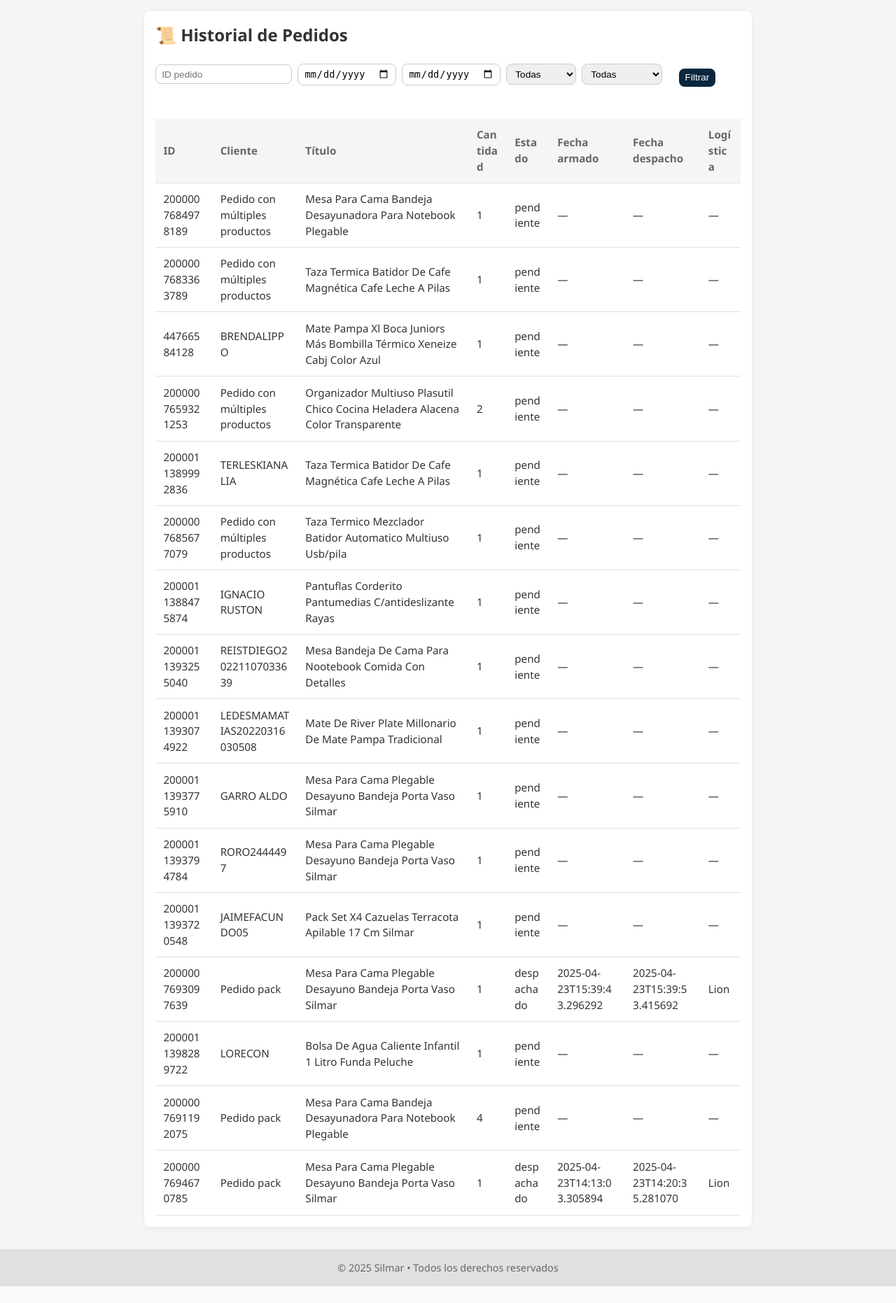
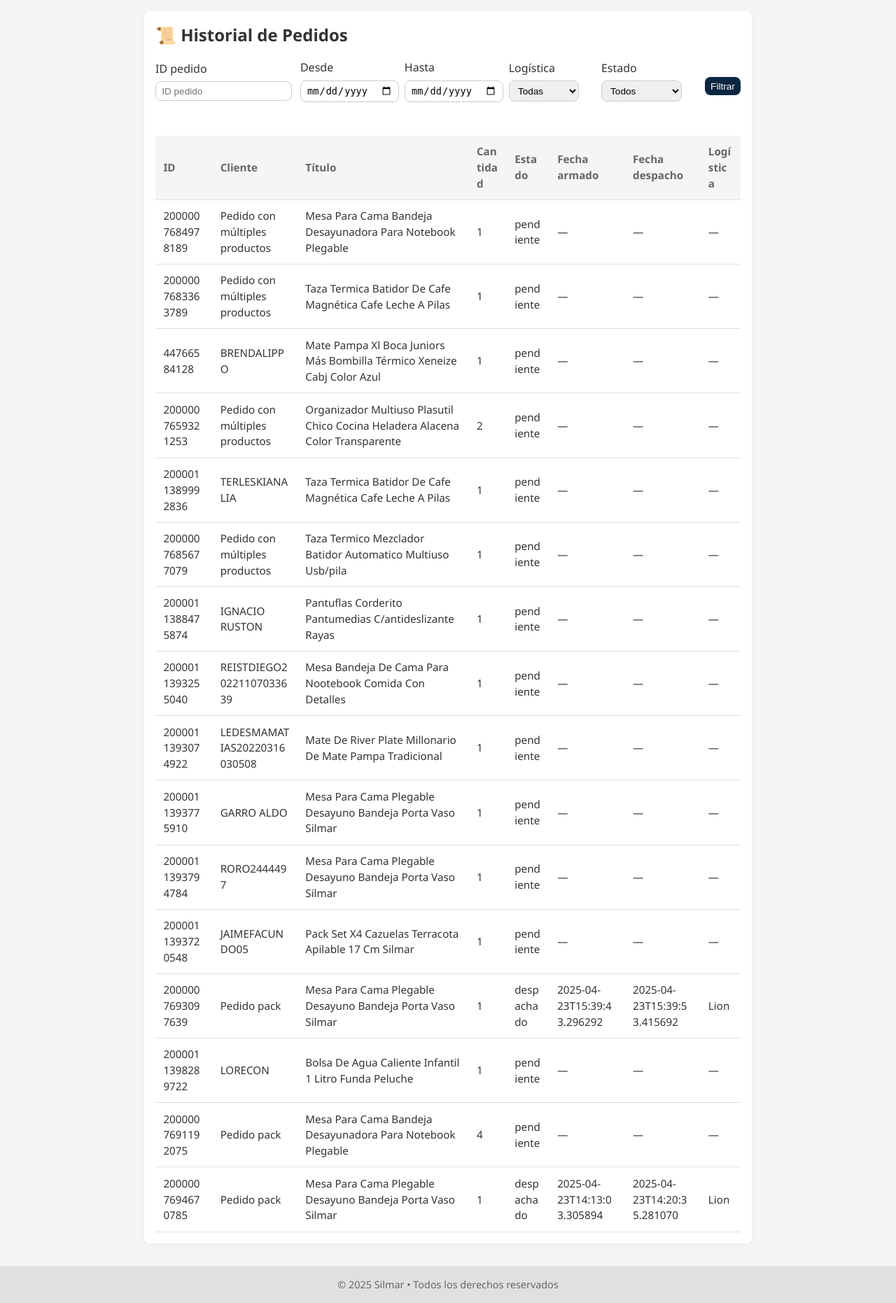
Before and after one commit to PadillaGabriel/Silmar, a FastAPI app: page /historial in a window 1280 px wide. Shown: the part 72-1934 px from the top of the page at 70% size. Before the commit the page ends 1910 px from the top, so only its background shows below. Run offline with FastAPI, Linux system fonts and the light colour scheme; data comes from the database, SQL or seed files in the repository; some libraries are stand-ins or nearby versions.

Commit message:
Update historial.html

```diff
--- a/app/templates/historial.html
+++ b/app/templates/historial.html
@@ -7,29 +7,62 @@
   <!-- HEADER: título + filtros en línea -->
   <div class="card-header-filters">
     <h2>📜 Historial de Pedidos</h2>
-
     <form method="get" action="/historial" class="form-filters-inline">
-      <input type="text"   name="order_id"   value="{{ order_id }}"   placeholder="ID pedido" class="text-input small">
-      <input type="date"   name="date_from"  value="{{ date_from }}"  class="text-input small">
-      <input type="date"   name="date_to"    value="{{ date_to }}"    class="text-input small">
-      <select name="logistica" class="select-input small">
+      <div class="filter">
+        <label for="order_id">ID pedido</label>
+        <input id="order_id"
+               type="text"
+               name="order_id"
+               value="{{ order_id }}"
+               placeholder="ID pedido"
+               class="text-input small">
+      </div>
+      <div class="filter">
+        <label for="date_from">Desde</label>
+        <input id="date_from"
+               type="date"
+               name="date_from"
+               value="{{ date_from }}"
+               class="text-input small">
+      </div>
+      <div class="filter">
+        <label for="date_to">Hasta</label>
+        <input id="date_to"
+               type="date"
+               name="date_to"
+               value="{{ date_to }}"
+               class="text-input small">
+      </div>
+      <div class="filter">
+        <label for="logistica">Logística</label>
+        <select id="logistica"
+                name="logistica"
+                class="select-input small">
           <option value="">Todas</option>
           {% for log in logisticas %}
             <option value="{{ log }}" {% if log==logistica %}selected{% endif %}>{{ log }}</option>
           {% endfor %}
         </select>
-      <select name="estado" class="select-input small">
-        <option value="">Todas</option>
+      </div>
+      <div class="filter">
+        <label for="estado">Estado</label>
+        <select id="estado"
+                name="estado"
+                class="select-input small">
+          <option value="">Todos</option>
           <option value="pendiente"  {% if estado=='pendiente'  %}selected{% endif %}>Pendiente</option>
           <option value="armado"     {% if estado=='armado'     %}selected{% endif %}>Armado</option>
           <option value="despachado" {% if estado=='despachado' %}selected{% endif %}>Despachado</option>
         </select>
+      </div>
+      <div class="filter filter--button">
         <button type="submit" class="btn btn-primary small">Filtrar</button>
+      </div>
     </form>
   </div>
 
-  <!-- TABLA -->
-  <div class="table-responsive">
+  <!-- ===== Versión de escritorio: tabla scrollable ===== -->
+  <div class="table-responsive desktop-only">
     <table class="history-table">
       <thead>
         <tr>
@@ -62,5 +95,27 @@
       </tbody>
     </table>
   </div>
+
+  <!-- ===== Versión móvil: listado de cards ===== -->
+  <div class="mobile-only">
+    {% if pedidos|length == 0 %}
+      <p class="no-results">No hay pedidos que coincidan.</p>
+    {% else %}
+      {% for p in pedidos %}
+        <div class="card history-card">
+          <p><strong>ID:</strong> {{ p.order_id }}</p>
+          <p><strong>Cliente:</strong> {{ p.cliente }}</p>
+          <p><strong>Título:</strong> {{ p.titulo }}</p>
+          <p><strong>Cantidad:</strong> {{ p.cantidad }}</p>
+          <p><strong>Estado:</strong> {{ p.estado }}</p>
+          <p><strong>Armado:</strong> {{ p.fecha_armado or '—' }}</p>
+          <p><strong>Despacho:</strong> {{ p.fecha_despacho or '—' }}</p>
+          <p><strong>Logística:</strong> {{ p.logistica or '—' }}</p>
+        </div>
+      {% endfor %}
+    {% endif %}
+  </div>
+
+
 </div>
 {% endblock %}
```
Lines whose indentation alone changed are shown as unchanged.
